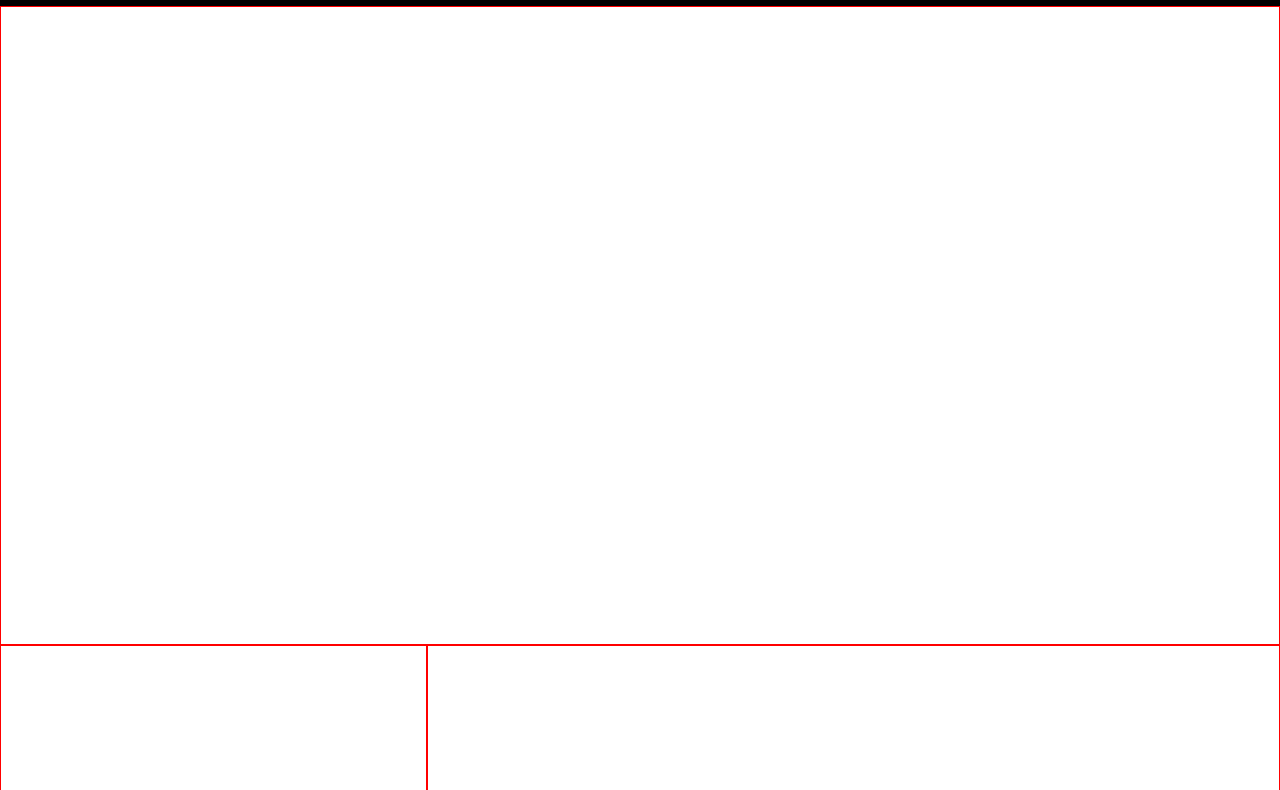
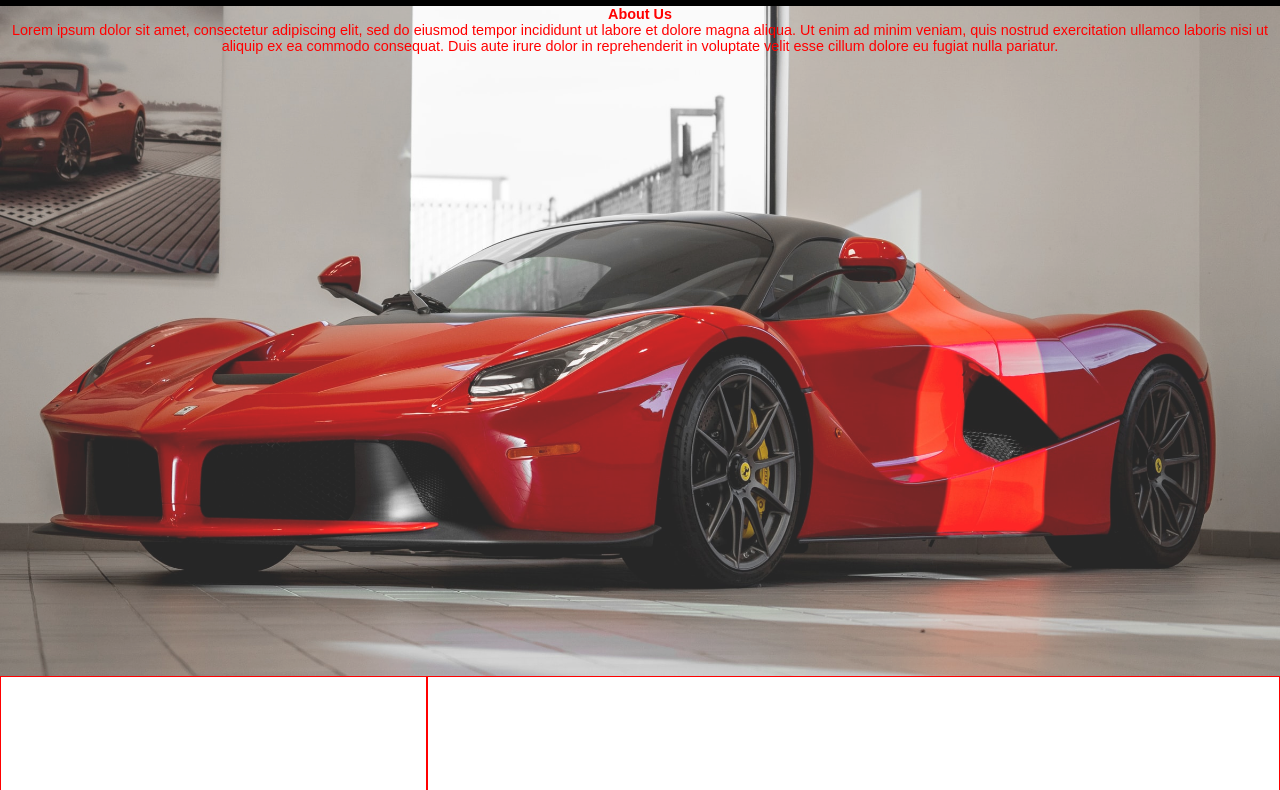
Before and after one commit to TomSenter/car-expo, a plain HTML site: page about.html in a window 1280 px wide. Shown: the part 74-864 px from the top of the page. Drawn offline with Linux system fonts and the light colour scheme; a web font is replaced by a local one.

Commit message:
added about -banner

```diff
--- a/CSS/main.css
+++ b/CSS/main.css
@@ -314,10 +314,34 @@ footer p{
     grid-template-areas:repeat(6,1fr)/1fr 1fr 1fr;
 }
 
+/*banner at the top */
+
 .about-banner{
-    border: 1px solid red;
-    grid-area: 1/1/span 2/span 3;
+   grid-area: 1/1/span 2/span 3;
+   position: relative;
+   font-size: 1rem;
+   opacity: 1;
+   color: red;
 }
+
+.about-banner::before{
+    content:'';
+    position: absolute;
+    background-image: url('../Images/about-banner.jpg');
+    background-size:cover;
+    height: 100%;
+    width: 100%;
+    background-position: bottom center;
+    opacity: 0.85;
+    z-index: -1;
+}
+
+.about-banner h2, .about-banner p{
+    text-align: center;
+    font-size: 0.9em;
+}
+
+/*why us section*/
 
 .about-why-us{
     grid-area:3/1/span 1/span 1;
--- a/about.html
+++ b/about.html
@@ -23,7 +23,10 @@
     </header>
 
      <main class="about-page">
-         <div class="about-banner"></div>
+         <div class="about-banner">
+             <h2>About Us</h2>
+             <p>Lorem ipsum dolor sit amet, consectetur adipiscing elit, sed do eiusmod tempor incididunt ut labore et dolore magna aliqua. Ut enim ad minim veniam, quis nostrud exercitation ullamco laboris nisi ut aliquip ex ea commodo consequat. Duis aute irure dolor in reprehenderit in voluptate velit esse cillum dolore eu fugiat nulla pariatur.</p>
+         </div>
          <div class="about-why-us"></div>
          <div class="about-why-us-car"></div>
          <div class="about-banner2"></div>
```
Also changed, not shown: Images/about-banner.jpg (added).
